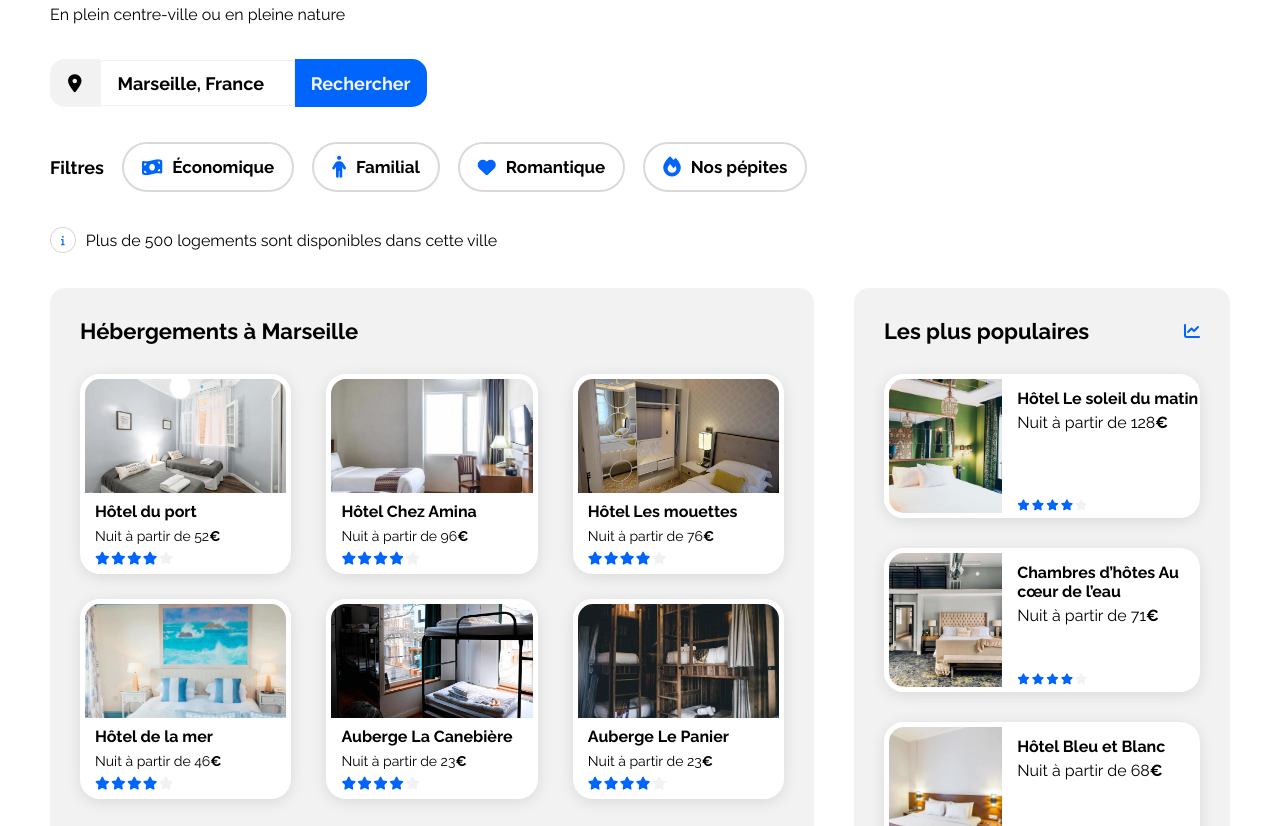
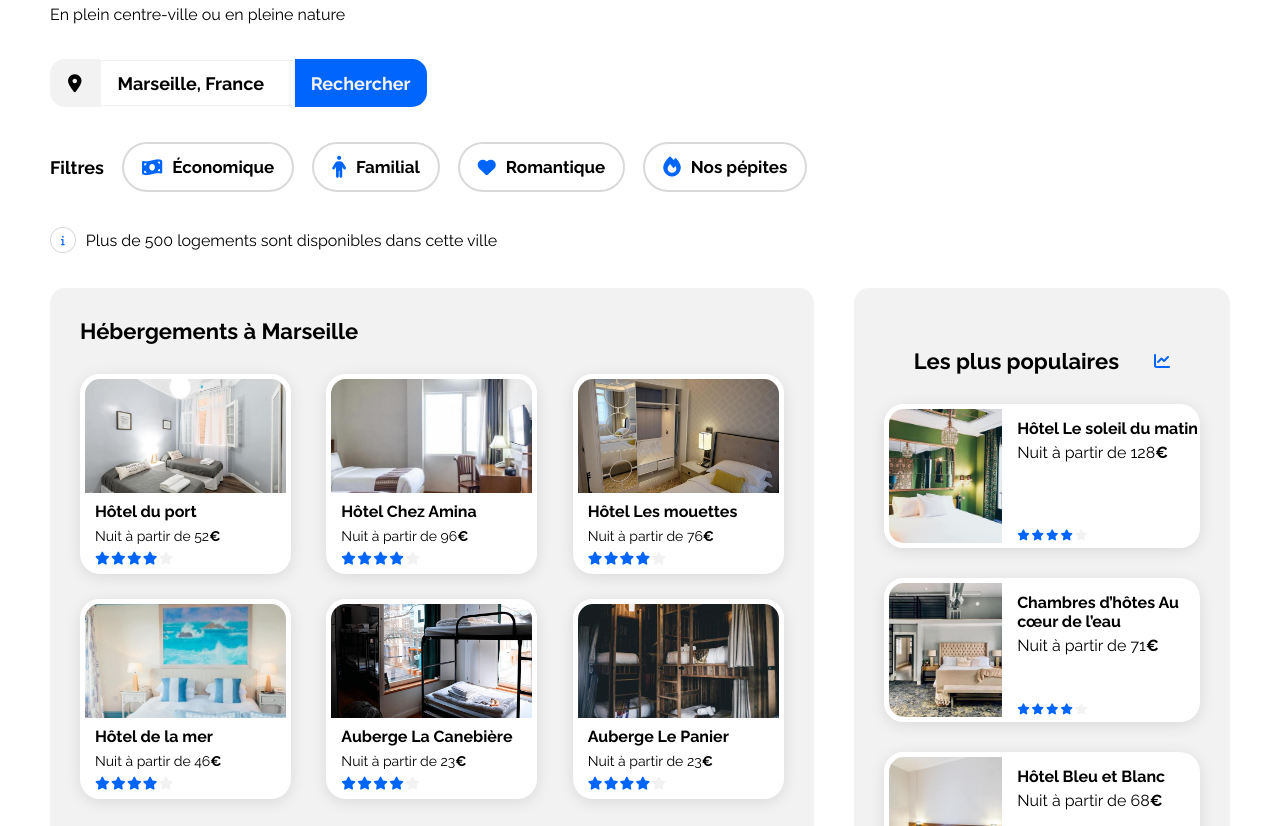
Before and after one commit to Bronx-AR/Booki, a plain HTML site: page index.html in a window 1280 px wide. Shown: the part 108-934 px from the top of the page. Drawn offline with Linux system fonts and the light colour scheme.

Commit message:
modif avant mentorat

```diff
--- a/css/style.css
+++ b/css/style.css
@@ -246,6 +246,11 @@ nav a:hover {
     column-gap: 40px;
 }
 
+.hebergements_populaires section {
+    padding: 30px;
+    row-gap: 30px;
+}
+
 .hebergements_populaires .etoile_grise {
     color: var(--main-bg-color);
 }
@@ -262,8 +267,6 @@ nav a:hover {
     width: 65%;
     background: var(--main-bg-color);
     border-radius: 15px;
-    row-gap: 30px;
-    padding: 30px;
 }
 
 .ligne_cartes_hebergements {
@@ -340,7 +343,6 @@ nav a:hover {
     display: flex;
     flex-direction: column;
     row-gap: 30px;
-    margin: 30px;
 }
 
 .ligne_cartes_populaires a {
```
